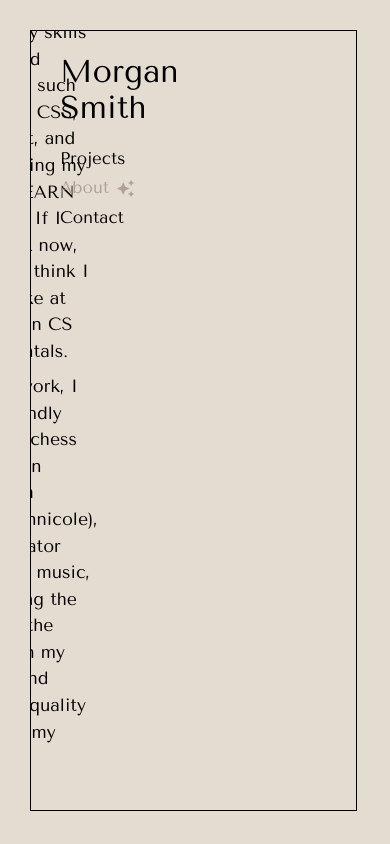
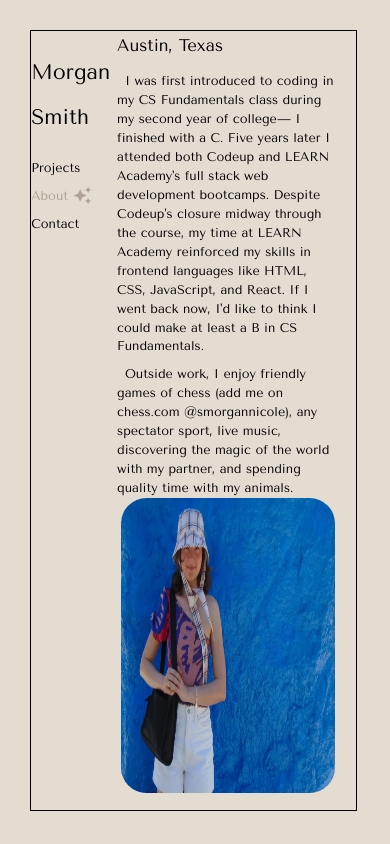
Before and after one commit to smorgannicole/portfolio-2024, a React (Create React App) app: page /About in a window 390 px wide. Built offline with nearby package versions, Linux system fonts and the light colour scheme; a web font is replaced by a local one.

Commit message:
large desktop and ipad friendly

```diff
--- a/src/App.css
+++ b/src/App.css
@@ -28,7 +28,7 @@ html {
   box-sizing: border-box;
   padding-left: 1.5vw;
   padding-right: 1vw;
-  margin: 30px;
+  margin: 3.6vh;
   overflow-y: auto;
   overflow-x: hidden;
 }
@@ -63,7 +63,9 @@ html {
 /* project cards */
 
 .card-cont {
-  margin-top: 150px;
+  margin-top: 15.1vh;
+  padding-bottom: 5vh;
+  gap: 2.9vw;
 }
 
 .weather-app-img {
@@ -91,7 +93,7 @@ html {
   box-shadow: 4px 4px 10px rgba(0, 0, 0, 0.3);
   cursor: pointer;
   transition: transform 0.3s ease;
-  margin-bottom: 40px;
+  margin-bottom: 5vh;
   transform-origin: top left;
   &:hover {
     filter: none;
@@ -107,8 +109,8 @@ html {
 
 .nav-elements {
   position: absolute;
-  left: 60px;
-  top: 30px;
+  left: 4vw;
+  top: 3.6vh;
   z-index: 1;
 }
 
@@ -122,11 +124,11 @@ html {
   display: flex;
   justify-content: center;
   align-items: center;
-  padding: 0.5rem 1rem;
+  padding: 0.65vh 1.15vw;
   cursor: pointer;
   background-color: #e0e0e0;
-  height: 29px;
-  width: 50px;
+  height: 3.75vh;
+  width: 3.5vw;
   border-radius: 999dvh;
   transition: opacity 0.5s ease;
   &:hover {
@@ -147,7 +149,8 @@ html {
 .proj-list-cont {
   display: flex;
   justify-content: flex-end;
-  margin-top: 150px;
+  margin-top: 15.1vh;
+  padding-bottom: 3vh;
 }
 
 .map-list-cont {
@@ -158,7 +161,7 @@ html {
 }
 
 .map-list-img {
-  width: 290px;
+  width: 21vw;
   position: absolute;
   left: -19vw;
   box-shadow: 4px 4px 10px rgba(0, 0, 0, 0.5);
@@ -176,7 +179,7 @@ html {
 /* footer */
 
 footer {
-  font-size: 12px;
+  font-size: 1.5vh;
   display: flex;
   justify-content: flex-end;
   align-items: flex-end;
@@ -187,7 +190,6 @@ footer {
 
 /* about */
 .about-cont {
-  margin-top: 150px;
   display: flex;
   flex-direction: column;
   position: relative;
@@ -195,7 +197,7 @@ footer {
 
 .me {
   border-radius: 3vh;
-  height: 55vh;
+  height: 54vh;
   margin-left: 2vw;
   position: relative;
 }
@@ -226,3 +228,157 @@ footer {
   padding: 1vh;
   font-size: 2.25vh;
 }
+
+/* media queries */
+@media screen and (min-width: 1900px) {
+  .first-name {
+    margin-bottom: 1vh;
+  }
+  footer {
+    bottom: 5vh;
+    right: 3vw;
+  }
+}
+
+@media screen and (min-width: 2400px) {
+  .first-name {
+    margin-bottom: 2vh;
+  }
+  footer {
+    bottom: 5.5vh;
+    right: 3.25vw;
+  }
+  .nav-elements {
+    top: 4.5vh;
+  }
+}
+
+@media screen and (min-width: 3500px) {
+  .first-name {
+    margin-bottom: 3.5vh;
+  }
+  .toggle-cont {
+    margin-top: 3vh;
+  }
+  .nav-elements {
+    margin-top: 3vh;
+  }
+}
+
+@media screen and (max-width: 800px) and (orientation: portrait) {
+  .first-name {
+    margin-bottom: 1vh !important;
+  }
+  .nav-elements {
+    left: 8vw;
+  }
+  .img-padding {
+    padding-top: 0 !important;
+  }
+  .text-3xl {
+    font-size: 2.5vh !important;
+  }
+  .navie {
+    font-size: 1.5vh !important;
+  }
+  .toggle-button {
+    height: 2vh;
+    width: 4vw;
+  }
+  .modal {
+    width: 70vw !important;
+    height: 48vh !important;
+  }
+  .modal-image {
+    max-height: 20vh !important;
+  }
+  .carousel {
+    position: absolute;
+    top: 22vh !important;
+    left: 0;
+  }
+  .description {
+    font-size: 1.25vh !important;
+  }
+  .view-repo {
+    font-size: 1.25vh !important;
+  }
+  .modal-title {
+    font-size: 3vh !important;
+  }
+  .mod-text-cont {
+    height: 22vh !important;
+  }
+  .modal-title-and-badges {
+    margin-right: 1vw !important;
+  }
+  .square {
+    width: 7vw !important;
+  }
+  .badgy {
+    font-size: 1vh !important;
+  }
+  .modal-x {
+    height: 1.75vh !important;
+  }
+  .dots-cont {
+    bottom: 26.25vh !important;
+  }
+  .arrow-img {
+    height: 1.5vh !important;
+  }
+  .list-title {
+    font-size: 3vh !important;
+  }
+  .list-deets {
+    display: none;
+  }
+  .map-list-img {
+    left: -15vw;
+  }
+  .me {
+    height: 35vh !important;
+    margin-left: 1vw;
+  }
+  .about-sm-text {
+    font-size: 1.5vh !important;
+  }
+  .for-ipad-layout {
+    flex-direction: column;
+  }
+  .about-md-text {
+    font-size: 2vh !important;
+  }
+  .about-lg-text {
+    font-size: 3vh !important;
+  }
+  .about-h1 {
+    font-size: 3vh !important;
+    line-height: 1;
+    margin-bottom: 2vh;
+  }
+  .about-svg {
+    font-size: 3vh !important;
+  }
+  .about-palette {
+    left: 0;
+    top: -2vh;
+  }
+  .larger-sect {
+    padding: 2vh !important;
+  }
+  .contact-anchor {
+    font-size: 3vh !important;
+  }
+  .contact-span {
+    font-size: 1 !important;
+  }
+  .map-list-cont {
+    width: 100% !important;
+  }
+  footer {
+    font-size: 0.85vh !important;
+    bottom: 4vh;
+    right: 5.5vw;
+  }
+}
--- a/src/App.js
+++ b/src/App.js
@@ -631,7 +631,7 @@ const App = () => {
             <NavBar setIsGrid={setIsGrid} />
           </div>
           <div
-            className="w-4/5"
+            className="w-4/5 larger-sect"
             style={{
               padding: "0 1.5vw",
               paddingBottom: "4.5vh",
--- a/src/components/About.js
+++ b/src/components/About.js
@@ -20,19 +20,20 @@ const About = () => {
   return (
     <>
       <div className="about-cont">
-        <h1 style={{ fontSize: "7vh" }}>
-          <span style={{ color: "#AFA195" }}>
+        <h1 className="about-h1" style={{ fontSize: "7vh" }}>
+          <span className="about-lg-text" style={{ color: "#AFA195" }}>
             <AutoAwesomeIcon
+              className="about-svg"
               style={{ fontSize: "6vh", paddingBottom: "1vh" }}
             />{" "}
             I'm Morgan,
           </span>{" "}
-          <span style={{ fontSize: "4vh" }}>
+          <span className="about-md-text" style={{ fontSize: "4vh" }}>
             {" "}
             a frontend developer in Austin, Texas
           </span>
         </h1>
-        <div className="flex" style={{ justifyContent: "end" }}>
+        <div className="for-ipad-layout flex" style={{ justifyContent: "end" }}>
           <div
             className="flex"
             style={{
@@ -43,21 +44,28 @@ const About = () => {
             {/* <p style={{ fontSize: "2.75vh", marginBottom: "1vh" }}>
               My interest lies in creating interesting, user-centric interfaces.
             </p> */}
-            <p style={{ fontSize: "2.1vh", marginBottom: "1vh" }}>
-              I was first introduced to coding in my CS Fundamentals class
-              during my second year of college— I finished with a C. Five years
-              later I attended both Codeup and LEARN Academy, full stack web
-              development bootcamps. Despite Codeup's closure midway through the
-              course, I was able to further solidify my skills in frontend
-              languages such as HTML, CSS, JavaScript, and React during my time
-              at LEARN Academy. If I went back now, I'd like to think I could
-              make at least a B in CS Fundamentals.
+            <p
+              className="about-sm-text"
+              style={{ fontSize: "2.1vh", marginBottom: "1vh" }}
+            >
+              <span style={{ paddingLeft: "2vw" }}>
+                I was first introduced to coding in my CS Fundamentals class
+                during my second year of college— I finished with a C.
+              </span>{" "}
+              Five years later I attended both Codeup and LEARN Academy's full
+              stack web development bootcamps. Despite Codeup's closure midway
+              through the course, my time at LEARN Academy reinforced my skills
+              in frontend languages like HTML, CSS, JavaScript, and React. If I
+              went back now, I'd like to think I could make at least a B in CS
+              Fundamentals.
             </p>
-            <p style={{ fontSize: "2.1vh" }}>
-              Outside work, I enjoy friendly games of chess (add me on chess.com
-              @smorgannicole), any spectator sport, live music, discovering the
-              magic of the world with my partner, and spending quality time with
-              my animals.
+            <p className="about-sm-text" style={{ fontSize: "2.1vh" }}>
+              <span style={{ paddingLeft: "2vw" }}>
+                Outside work, I enjoy friendly games of chess (add me on
+                chess.com @smorgannicole), any spectator sport, live music,
+                discovering the magic of the world with my partner, and spending
+                quality time with my animals.
+              </span>{" "}
             </p>
           </div>
           <img
--- a/src/components/NavBar.js
+++ b/src/components/NavBar.js
@@ -18,11 +18,19 @@ const NavBar = ({ setIsGrid }) => {
         <div className="flex mb-5 mt-6">
           <NavLink to="/" onClick={() => setIsGrid(true)}>
             <span
+              className="text-3xl first-name"
+              style={{
+                color: "black",
+                fontSize: "3.75vh",
+                display: "block",
+              }}
+            >
+              Morgan
+            </span>
+            <span
               className="text-3xl"
               style={{ color: "black", fontSize: "3.75vh" }}
             >
-              Morgan
-              <br />
               Smith
             </span>
           </NavLink>
@@ -31,7 +39,7 @@ const NavBar = ({ setIsGrid }) => {
           <ul className="flex flex-col gap-1">
             <NavLink to="/">
               <span
-                className={`color-hover color-transition ${
+                className={`navie color-hover color-transition ${
                   projectsActive ? "active" : ""
                 }`}
                 style={{ fontSize: "2vh" }}
@@ -49,7 +57,7 @@ const NavBar = ({ setIsGrid }) => {
             </NavLink>
             <NavLink to="/About">
               <span
-                className={`color-hover color-transition  ${
+                className={`navie color-hover color-transition  ${
                   aboutActive ? "active" : ""
                 }`}
                 style={{
@@ -70,7 +78,7 @@ const NavBar = ({ setIsGrid }) => {
             </NavLink>
             <NavLink to="/Contact">
               <span
-                className={`color-hover color-transition  ${
+                className={`navie color-hover color-transition  ${
                   contactActive ? "active" : ""
                 }`}
                 style={{ fontSize: "2vh" }}
--- a/src/components/ProjectCard.js
+++ b/src/components/ProjectCard.js
@@ -43,7 +43,7 @@ const ProjectCard = ({ projects, isHome }) => {
   return (
     <>
       {imagesLoaded ? (
-        <div className="card-cont columns-1 gap-10 sm:columns-2 lg:columns-3">
+        <div className="card-cont columns-1 sm:columns-2 lg:columns-3">
           {sortedProjects.map((project) => (
             <div
               key={project.id}
@@ -55,6 +55,7 @@ const ProjectCard = ({ projects, isHome }) => {
                     ? "27vh"
                     : "0",
               }}
+              className="img-padding"
             >
               <img
                 className="thumbnail"
--- a/src/components/ProjectList.js
+++ b/src/components/ProjectList.js
@@ -62,10 +62,16 @@ const ProjectList = ({ projects }) => {
                   className="color-hover color-transition"
                   style={{ cursor: "pointer" }}
                 >
-                  <span style={{ fontSize: "1.75vh", fontWeight: 900 }}>
+                  <span
+                    className="list-deets"
+                    style={{ fontSize: "1.75vh", fontWeight: 900 }}
+                  >
                     {project.date} / {project.builtWith} /{" "}
                   </span>
-                  <span style={{ fontSize: "6vh", fontWeight: 100 }}>
+                  <span
+                    className="list-title"
+                    style={{ fontSize: "6vh", fontWeight: 100 }}
+                  >
                     {project.title}
                   </span>
                 </span>
--- a/src/styles/styles.js
+++ b/src/styles/styles.js
@@ -13,11 +13,19 @@ export const CarouselWrapper = styled.div`
     justify-content: center;
   }
 
+  .dots-cont {
+    position: fixed;
+    bottom: 13.5vh;
+    left: 22.5vw;
+    width: 55vw;
+    display: flex;
+    justify-content: center;
+  }
+
   .controls {
     display: flex;
     align-items: center;
     justify-content: center;
-    position: absolute;
     top: 46.5vh;
     left: 22vw;
 
```
Also changed, not shown: src/components/Carousel.js (+15 -2 lines), src/components/Contact.js (+15 -6 lines), src/components/Modal.js (+9 -4 lines).
